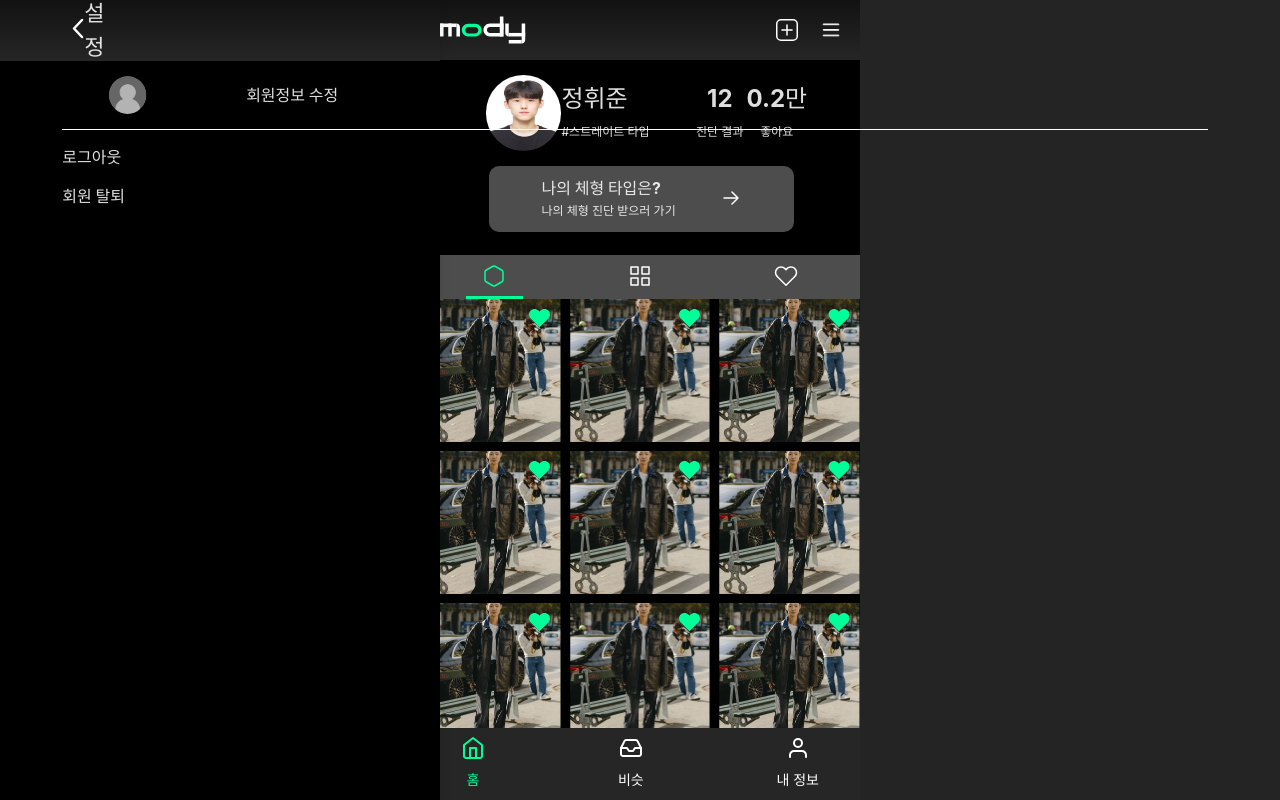
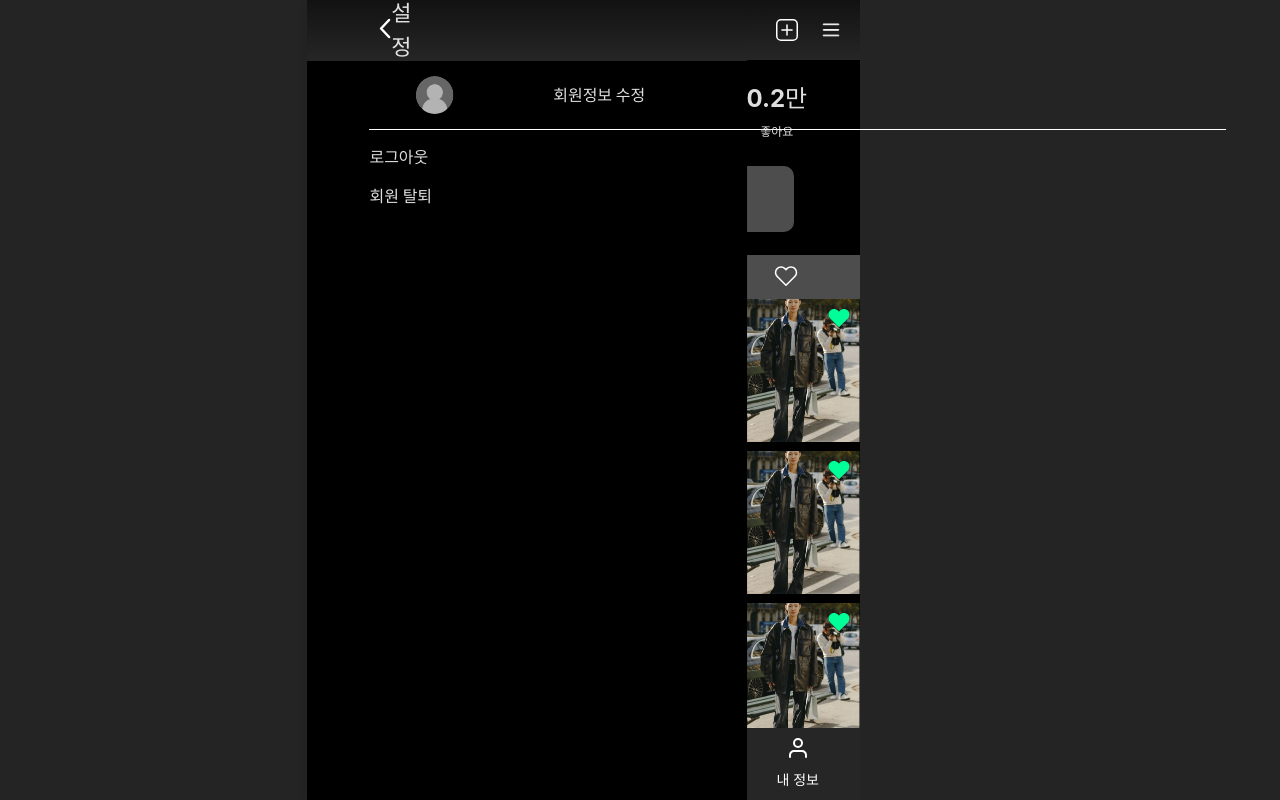
Before and after one commit to TeamMody/mody-front, a React (Vite) app: page /my in a window 1280 px wide. Both pictures are taken after a click on the picture 831 px from the left and 30 px from the top of the page. Built offline with nearby package versions, Linux system fonts and the light colour scheme.

Commit message:
:art:style/#25 설정 Modal 크기 수정

```diff
--- a/src/pages/my/components/modal/SettingModal.tsx
+++ b/src/pages/my/components/modal/SettingModal.tsx
@@ -29,9 +29,8 @@ export const SettingModal = ({ isOpened, onClose, profileImg }: SettingModalProp
     <AnimatePresence>
       {isOpened && (
         <Container
-          key="hi"
           initial={{ x: '100%' }}
-          animate={{ x: '0%' }}
+          animate={{ x: '31.5%' }}
           exit={{ x: '100%' }}
           transition={{ duration: 0.4, ease: 'easeOut' }}
         >
@@ -50,7 +49,7 @@ export const SettingModal = ({ isOpened, onClose, profileImg }: SettingModalProp
               )}
               <div onClick={() => openModal('editUserInfo')}>회원정보 수정</div>
             </div>
-            <CustomDivider width="89.487vw" border="0.5px" />
+            <CustomDivider width="66.897vw" border="0.5px" />
             <LogOut onClick={() => openModal('logout')}>로그아웃</LogOut>
             <WithDraw onClick={() => openModal('withdraw')}>회원 탈퇴</WithDraw>
           </BottomBox>
@@ -88,16 +87,15 @@ export const SettingModal = ({ isOpened, onClose, profileImg }: SettingModalProp
 };
 const Container = styled(motion.div)`
   position: absolute;
-  max-width: 440px;
-  width: 100vw;
+  width: 76.154vw;
   height: 100vh;
-  z-index: 1000;
+  z-index: 10003;
   box-shadow: 0px 4px 10px rgba(0, 0, 0, 0.1);
 `;
 
 const TopBox = styled.div`
   max-width: 440px;
-  width: 100vw;
+  width: 100%;
   height: 7.583vh;
   display: flex;
   justify-content: space-between;
@@ -110,7 +108,7 @@ const TopBox = styled.div`
 
   & > div:nth-child(2) {
     display: flex;
-    margin-right: 45.128vw;
+    margin-right: 30.641vw;
     font-size: ${({ theme }) => theme.fonts.heading_bold_22px};
   }
 `;
@@ -119,7 +117,7 @@ const BottomBox = styled.div`
   flex-direction: column;
   padding: 1.896vh 5.385vw 0 4.872vw;
   max-width: 440px;
-  width: 100vw;
+  width: 76.154vw;
   height: 92.417vh;
   background: ${({ theme }) => theme.colors.gray900};
 
```
